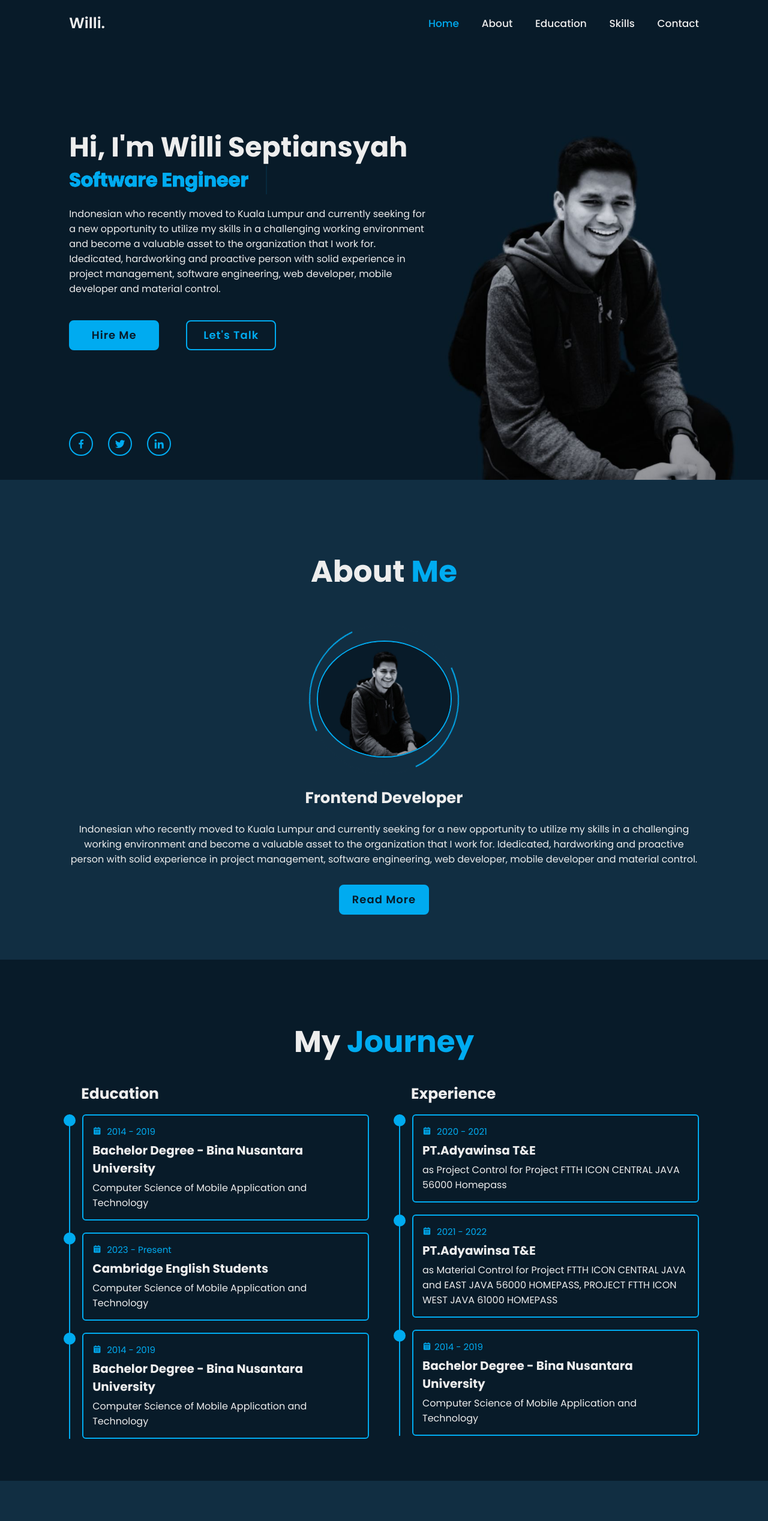
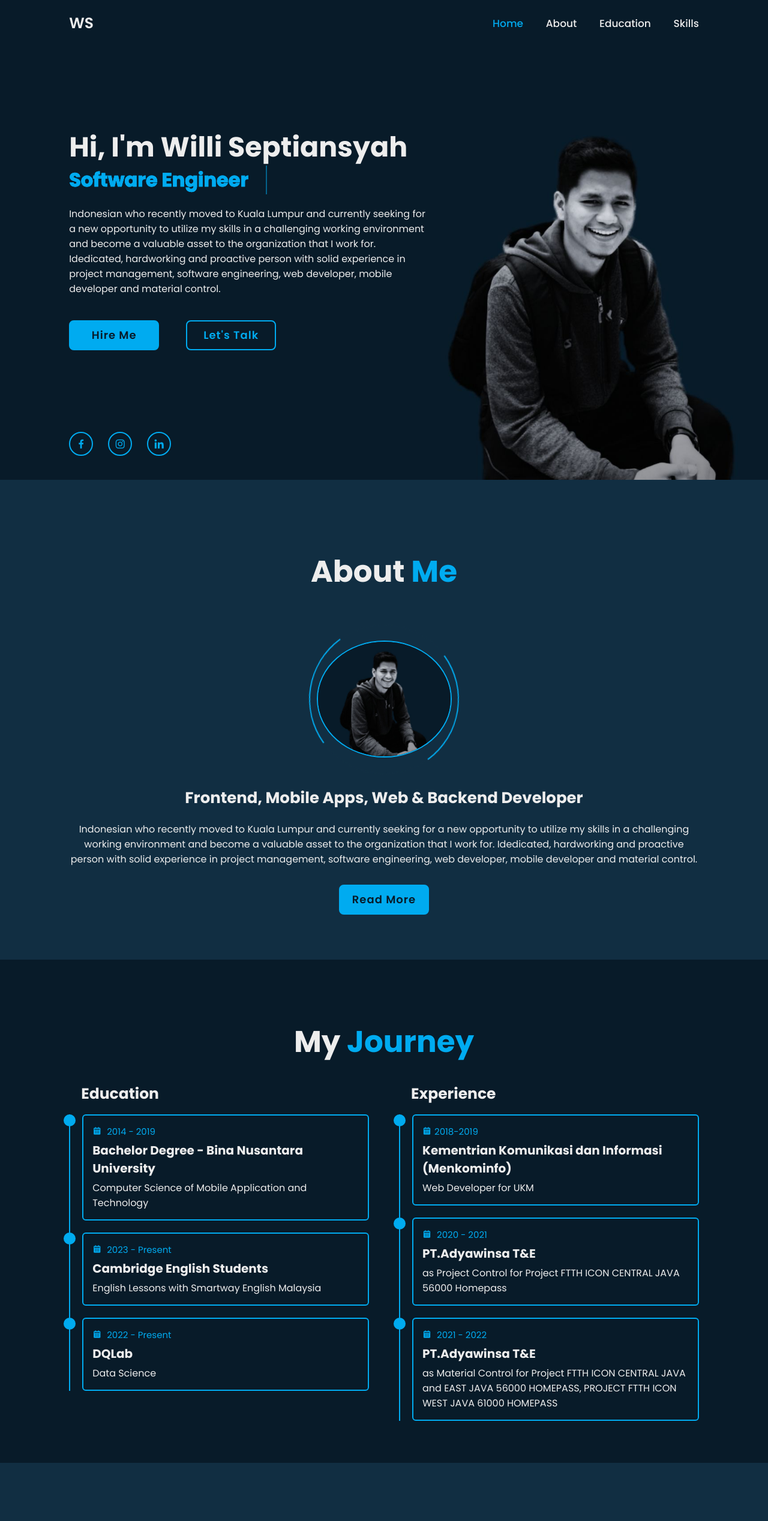
Before and after one commit to Williseptiansyah21/portofolio-willi, a plain HTML site: page index.html in a window 1280 px wide. Shown: the top 2536 px of the page at 60% size. Drawn offline with nearby package versions, Linux system fonts and the light colour scheme.

Commit message:
Add files via upload

```diff
--- a/index.html
+++ b/index.html
@@ -8,6 +8,7 @@
     <title>Willi Septiansyah Portofolio</title>
 
     <link rel="stylesheet" href="css/style.css">
+    <link rel="shortcut icon" href="images/hehe.jpg">
 
     <!-- box icons -->
     <link href='https://unpkg.com/boxicons@2.1.4/css/boxicons.min.css' rel='stylesheet'>
@@ -18,7 +19,7 @@
     <!-- header design -->
 
     <header class="header">
-        <a href="#" class="logo">Willi. <span class="animate" style="--i:1;"></span></a>
+        <a href="#" class="logo">WS <span class="animate" style="--i:1;"></span></a>
 
         <div class="bx bx-menu" id="menu-icon"><span class="animate" style="--i:2;"></span></div>
         <nav class="navbar">
@@ -26,7 +27,7 @@
             <a href="#about">About</a>
             <a href="#education">Education</a>
             <a href="#skills">Skills</a>
-            <a href="#contact">Contact</a>
+           <!-- <a href="#contact">Contact</a> -->
 
             <span class="active-nav"></span>
             <span class="animate" style="--i:2;"></span>
@@ -50,15 +51,15 @@
 
                 <span class="animate" style="--i:4;"></span>
             <div class="btn-box">
-                <a href="#" class="btn">Hire Me</a>
-                <a href="#" class="btn">Let's Talk</a>
+                <a href="mailto:willi.septiansyah@outlook.com" class="btn" target="_blank">Hire Me</a>
+                <a href="https://wa.link/svswsx" class="btn" target="_blank">Let's Talk</a>
                 <span class="animate" style="--i:5;"></span>
             </div>
         </div>
         <div class="home-sci">
-             <a href="" class="href"><i class="bx bxl-facebook"></i></a>
-             <a href="" class="href"><i class="bx bxl-twitter"></i></a>
-             <a href="" class="href"><i class="bx bxl-linkedin"></i></a>
+             <a href="https://www.facebook.com/WilliSeptiansyah/" class="href" target="_blank"><i class="bx bxl-facebook"></i></a>
+             <a href="" class="https://www.instagram.com/williseptiansyah/" target="_blank"><i class="bx bxl-instagram"></i></a>
+             <a href="https://www.linkedin.com/in/willi-septiansyah-446018211/" target="_blank" class="href"><i class="bx bxl-linkedin"></i></a>
 
              <span class="animate" style="--i:6;"></span>
         </div>
@@ -74,7 +75,7 @@
             <span class="circle-spin"></span>
         </div>
         <div class="about-content">
-            <h3>Frontend Developer</h3>
+            <h3>Frontend, Mobile Apps, Web & Backend Developer</h3>
             <p>Indonesian who recently moved to Kuala Lumpur and currently seeking for a new opportunity to utilize my skills in a challenging working environment and become a valuable asset to the organization that I work for.
                 Idedicated, hardworking and proactive person with solid experience in project management, software engineering, web developer, mobile developer and material control.
               </p>
@@ -103,14 +104,14 @@
                         <div class="content">
                             <div class="year"><i class="bx bxs-calendar"></i> 2023 - Present</div>
                             <h3>Cambridge English Students</h3>
-                            <p>Computer Science of Mobile Application and Technology</p>
+                            <p>English Lessons with Smartway English Malaysia</p>
                         </div>
                     </div>
                     <div class="education-content">
                         <div class="content">
-                            <div class="year"><i class="bx bxs-calendar"></i> 2014 - 2019</div>
-                            <h3>Bachelor Degree - Bina Nusantara University</h3>
-                            <p>Computer Science of Mobile Application and Technology</p>
+                            <div class="year"><i class="bx bxs-calendar"></i> 2022 - Present</div>
+                            <h3>DQLab</h3>
+                            <p>Data Science</p>
                         </div>
                     </div>
                 </div>
@@ -120,6 +121,13 @@
                 <h3 class="title">Experience</h3>
 
                 <div class="education-box">
+                    <div class="education-content">
+                        <div class="content">
+                            <div class="year"><i class="bx bxs-calendar"></i>2018-2019</div>
+                            <h3>Kementrian Komunikasi dan Informasi (Menkominfo)</h3>
+                            <p>Web Developer for UKM</p>
+                        </div>
+                    </div>
                     <div class="education-content">
                         <div class="content">
                             <div class="year"><i class="bx bxs-calendar"></i> 2020 - 2021</div>
@@ -132,13 +140,6 @@
                             <div class="year"><i class="bx bxs-calendar"></i> 2021 - 2022</div>
                             <h3>PT.Adyawinsa T&E</h3>
                             <p>as Material Control for Project FTTH ICON CENTRAL JAVA and EAST JAVA 56000 HOMEPASS, PROJECT FTTH ICON WEST JAVA 61000 HOMEPASS </p>
-                        </div>
-                    </div>
-                    <div class="education-content">
-                        <div class="content">
-                            <div class="year"><i class="bx bxs-calendar"></i>2014 - 2019</div>
-                            <h3>Bachelor Degree - Bina Nusantara University</h3>
-                            <p>Computer Science of Mobile Application and Technology</p>
                         </div>
                     </div>
                 </div>
@@ -240,7 +241,7 @@
 
     <!-- skills section design -->
 
-    <section class="contact" id="contact">
+ <!--  <section class="contact" id="contact">
         <h2 class="heading">Contact <span>Me!</span></h2>
 
         <form action="#">
@@ -277,6 +278,7 @@
 
         </form>
     </section>
+-->
 
     <!-- contact section design -->
 
```
